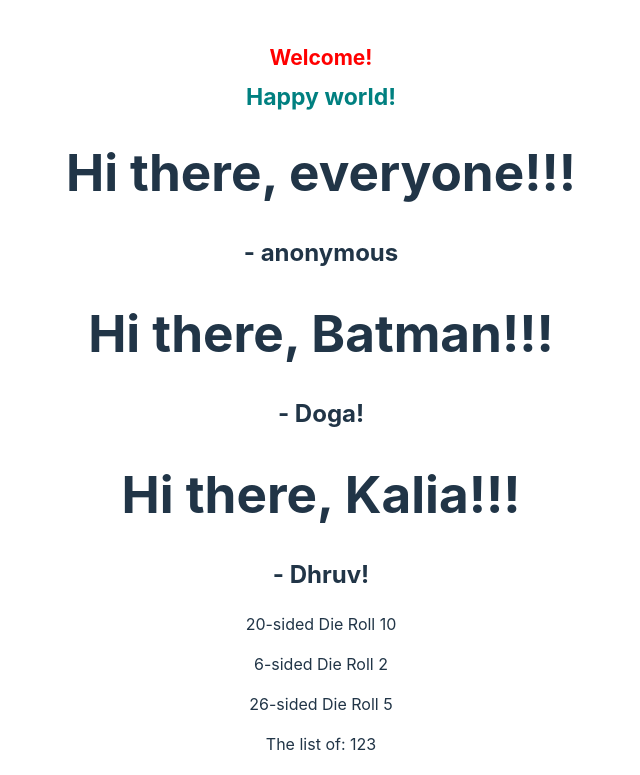
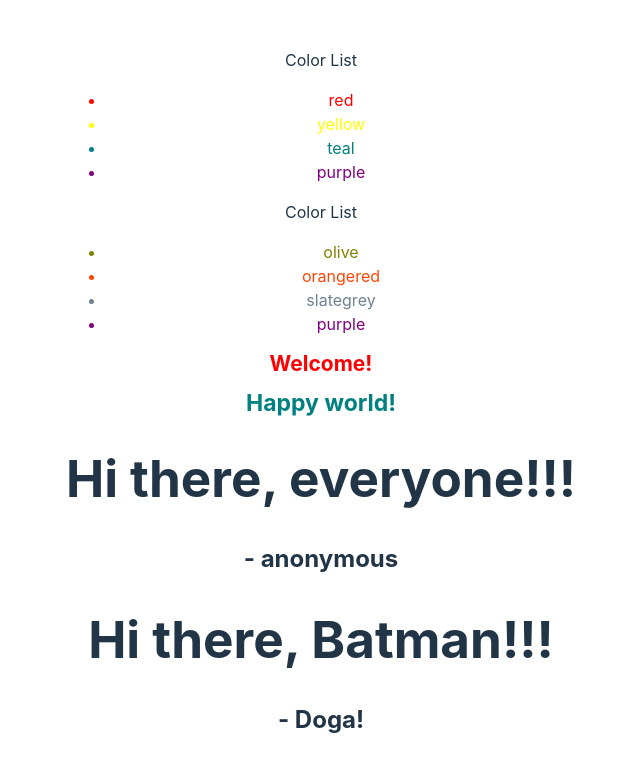
Before and after one commit to sharpviking/First-React-App, a React (Vite) app: page / in a window 1280 px wide. Shown: the top 775 px of the page, without its empty margins (319-959 px from the left). Built offline with nearby package versions, Linux system fonts and the light colour scheme.

Commit message:
rendering arrays with map

```diff
--- a/src/App.jsx
+++ b/src/App.jsx
@@ -5,10 +5,13 @@
 import ListPicker from "./ListPicker";
 import DoubleDice from "./DoubleDice";
 import Heading from "./Heading";
+import ColorList from "./ColorList";
 
 function App() {
   return (
     <div>
+      <ColorList colors={["red", "yellow", "teal", "purple"]} />
+      <ColorList colors={["olive", "orangered", "slategrey", "purple"]} />
       <Heading color="red" text="Welcome!" fontSize="21px" />
       <Heading color="teal" text="Happy world!" fontSize="23px" />
       <Greeter />
--- /dev/null
+++ b/src/ColorList.jsx
@@ -0,0 +1,13 @@
+export default function ColorList({ colors }) {
+  //   const lis = colors.map((color) => <li>{color}</li>);
+  return (
+    <div>
+      <p>Color List</p>
+      <ul>
+        {colors.map((color) => (
+          <li style={{ color: color }}>{color}</li>
+        ))}
+      </ul>
+    </div>
+  );
+}
```
